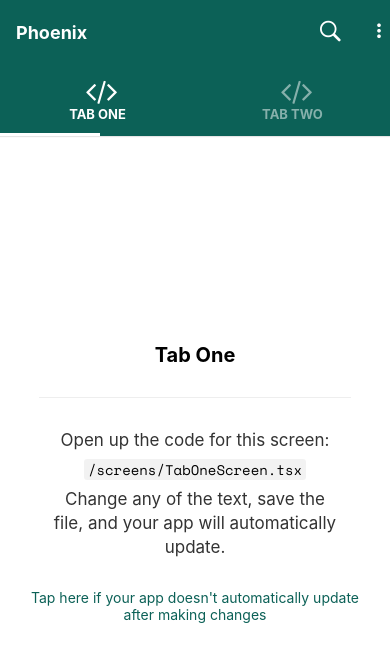
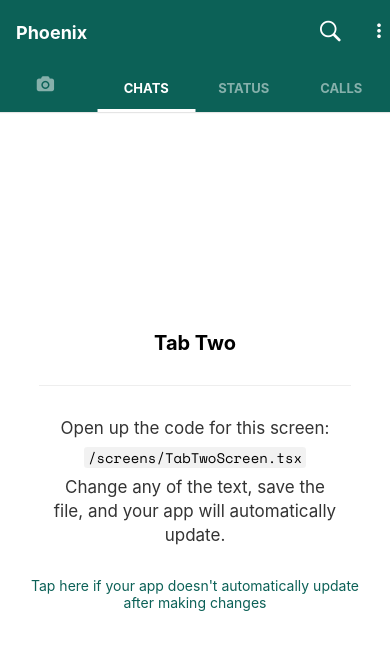
Before and after one commit to MockingJay-TC/React-Native_Phoenix, a React Native app: screen /TabOne in a window 390 px wide. Shown: the top 662 px of the page. Built offline with nearby package versions, Linux system fonts and the light colour scheme; what expo-linking would draw is missing.

Commit message:
Navigation done

```diff
--- a/navigation/index.tsx
+++ b/navigation/index.tsx
@@ -15,6 +15,7 @@ import * as React from "react";
 import { ColorSchemeName, Pressable } from "react-native";
 import { View } from "../components/Themed";
 import { Octicons, MaterialCommunityIcons } from "@expo/vector-icons";
+import { Fontisto } from "@expo/vector-icons";
 
 import Colors from "../constants/Colors";
 import useColorScheme from "../hooks/useColorScheme";
@@ -113,7 +114,7 @@ function MainTabNavigator() {
 
   return (
     <MainTab.Navigator
-      initialRouteName="TabOne"
+      initialRouteName="Chats"
       screenOptions={{
         tabBarActiveTintColor: Colors[colorScheme].background,
         tabBarStyle: {
@@ -122,7 +123,8 @@ function MainTabNavigator() {
         tabBarIndicatorStyle: {
           backgroundColor: Colors[colorScheme].background,
           height: 3,
-          width: 100,
+          // width: 110,
+          // marginLeft: 45,
         },
         tabBarLabelStyle: {
           fontWeight: "bold",
@@ -130,11 +132,12 @@ function MainTabNavigator() {
       }}
     >
       <MainTab.Screen
-        name="TabOne"
+        name="Camera"
         component={TabOneScreen}
-        options={({ navigation }: RootTabScreenProps<"TabOne">) => ({
-          title: "Tab One",
-          tabBarIcon: ({ color }) => <TabBarIcon name="code" color={color} />,
+        options={({ navigation }: RootTabScreenProps<"Camera">) => ({
+          title: "Camera",
+          tabBarIcon: ({ color }) => <Fontisto name="camera" color={color} size={15} />,
+          tabBarLabel: () => null,
           headerRight: () => (
             <Pressable
               onPress={() => navigation.navigate("Modal")}
@@ -153,11 +156,27 @@ function MainTabNavigator() {
         })}
       />
       <MainTab.Screen
-        name="TabTwo"
+        name="Chats"
         component={TabTwoScreen}
         options={{
-          title: "Tab Two",
-          tabBarIcon: ({ color }) => <TabBarIcon name="code" color={color} />,
+          title: "Chats",
+          // tabBarIcon: ({ color }) => <TabBarIcon name="code" color={color} />,
+        }}
+      />
+      <MainTab.Screen
+        name="Status"
+        component={TabTwoScreen}
+        options={{
+          title: "Status",
+          // tabBarIcon: ({ color }) => <TabBarIcon name="code" color={color} />,
+        }}
+      />
+      <MainTab.Screen
+        name="Calls"
+        component={TabTwoScreen}
+        options={{
+          title: "Calls",
+          // tabBarIcon: ({ color }) => <TabBarIcon name="code" color={color} />,
         }}
       />
     </MainTab.Navigator>
```
Also changed, not shown: types.tsx (+18 -13 lines).
